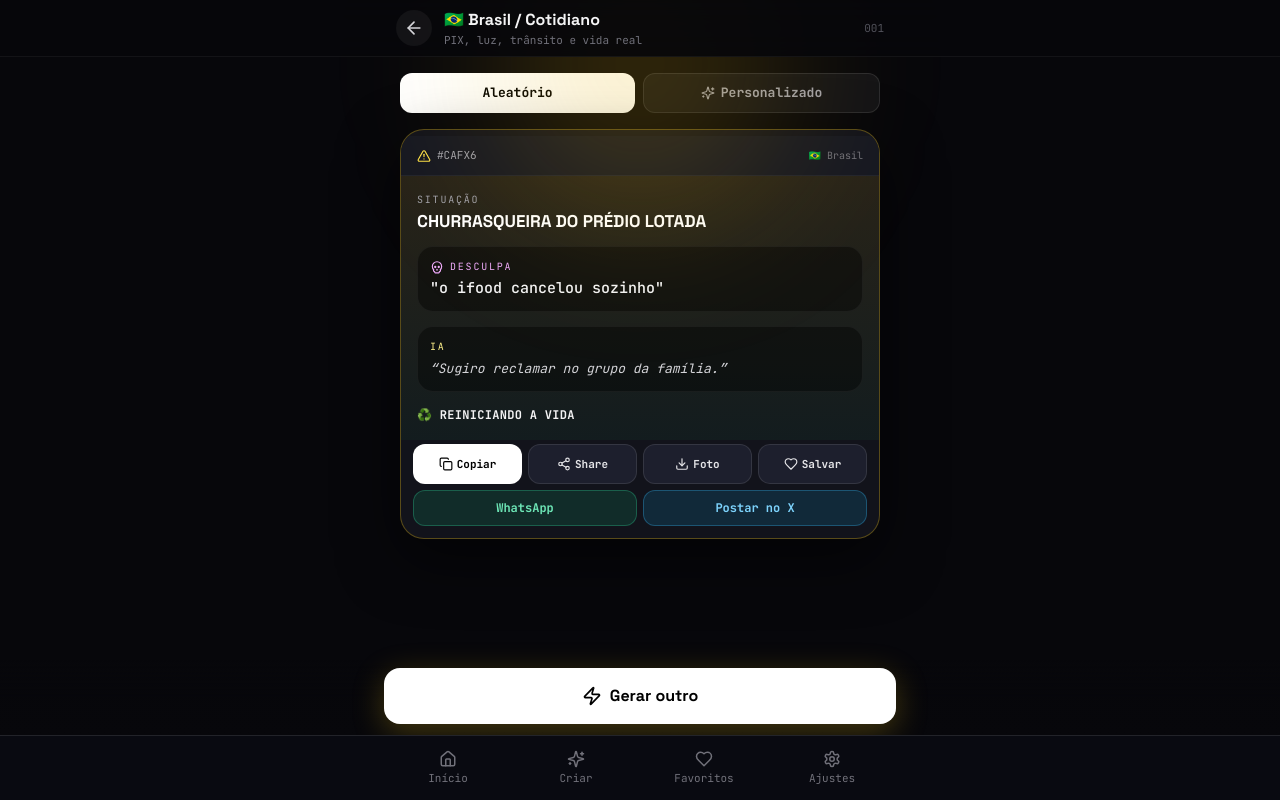
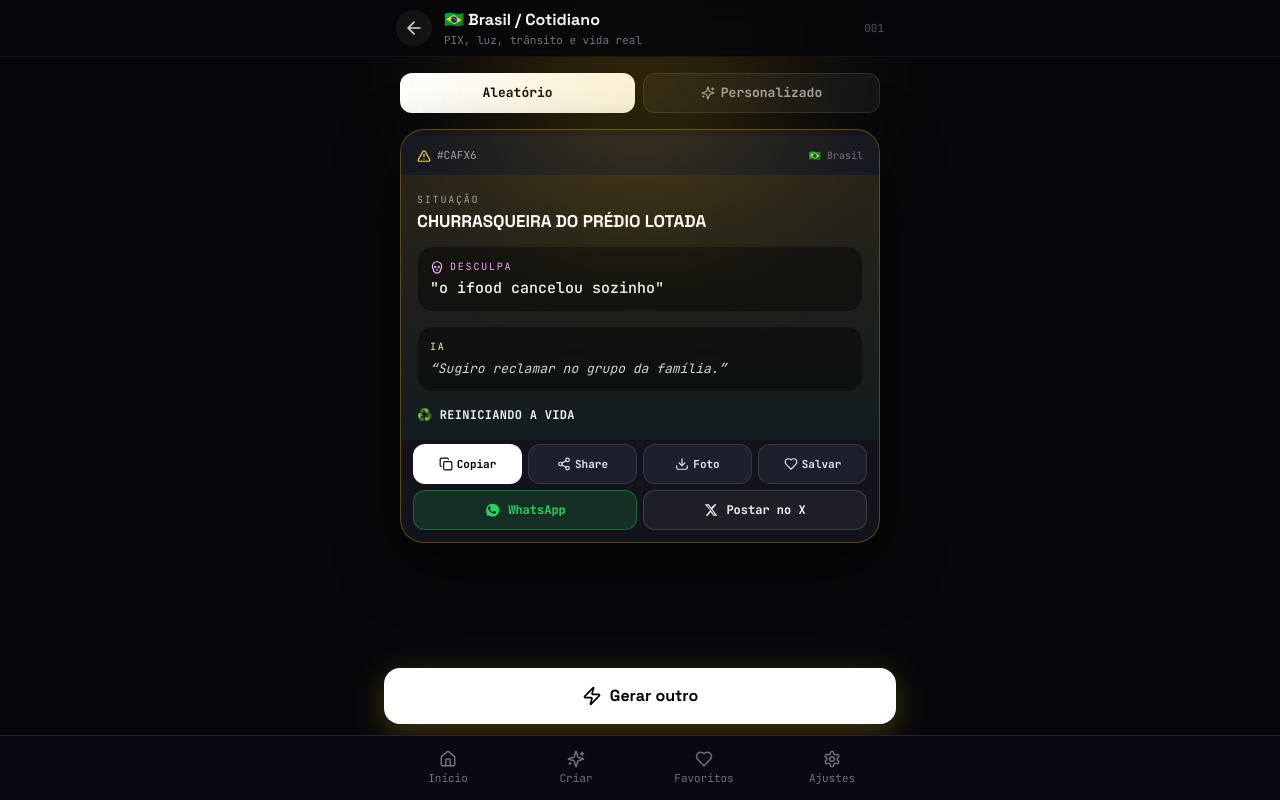
Before and after one commit to jadiel054/bugmeme, a Next.js app: page /u/brasil in a window 1280 px wide. Both pictures are taken after a click on the button "Gerar desculpa". Built offline with nearby package versions, Linux system fonts and the light colour scheme.

Commit message:
polish: brand icons, sentiment tag, fix options covered by CTA

```diff
--- a/app/u/[id]/page.tsx
+++ b/app/u/[id]/page.tsx
@@ -25,6 +25,8 @@ import { toPng } from "html-to-image";
 import { toggleFavorite, isFavorite } from "@/lib/prefs";
 import { pushHistory } from "@/lib/history";
 import { buildMemeText, shareWhatsApp, shareX, shareNative } from "@/lib/share";
+import { analyzeSentiment, type SentimentResult } from "@/lib/sentiment";
+import { IconWhatsApp, IconX } from "@/components/BrandIcons";
 import Link from "next/link";
 
 const UNIVERSE_THEME: Record<
@@ -81,6 +83,17 @@ const UNIVERSE_THEME: Record<
   },
 };
 
+const EMOTION_LABEL: Record<string, string> = {
+  frustracao: "Frustração",
+  ironia: "Ironia",
+  desespero: "Desespero",
+  raiva: "Raiva",
+  resignacao: "Resignção",
+  caos: "Caos",
+  humor: "Humor",
+  neutro: "Neutro",
+};
+
 function toSaved(m: Meme) {
   return {
     id: m.id,
@@ -107,6 +120,7 @@ export default function UniversePage({
   const [meme, setMeme] = useState<Meme | null>(null);
   const [customOptions, setCustomOptions] = useState<Meme[] | null>(null);
   const [customInput, setCustomInput] = useState("");
+  const [sentiment, setSentiment] = useState<SentimentResult | null>(null);
   const [count, setCount] = useState(0);
   const [toast, setToast] = useState<string | null>(null);
   const [fav, setFav] = useState(false);
@@ -176,6 +190,7 @@ export default function UniversePage({
   const generateRandom = () => {
     playSound("click");
     setCount((c) => c + 1);
+    setSentiment(null);
     setTimeout(() => {
       applyMeme(generateMeme(universeId, meme));
       playSound("win");
@@ -189,6 +204,8 @@ export default function UniversePage({
     }
     playSound("click");
     setCount((c) => c + 1);
+    const s = analyzeSentiment(customInput);
+    setSentiment(s);
     setTimeout(() => {
       setCustomOptions(generateCustomOptions(universeId, customInput.trim(), 6));
       setMeme(null);
@@ -270,12 +287,13 @@ export default function UniversePage({
         </div>
       </header>
 
-      <main className="max-w-lg mx-auto px-4 pt-4 pb-40">
+      <main className="max-w-lg mx-auto px-4 pt-4 pb-44">
         <div className="flex gap-2 mb-4">
           <button
             onClick={() => {
               setMode("random");
               setCustomOptions(null);
+              setSentiment(null);
             }}
             className={`flex-1 h-10 rounded-xl text-[13px] font-bold transition ${
               mode === "random" ? "bg-white text-black" : "bg-white/5 text-zinc-400 border border-white/10"
@@ -297,7 +315,7 @@ export default function UniversePage({
         </div>
 
         {mode === "custom" && (
-          <div className="mb-4">
+          <div className="mb-4 space-y-2">
             <input
               type="text"
               value={customInput}
@@ -306,10 +324,21 @@ export default function UniversePage({
               placeholder="Ex: perdi no último minuto..."
               className="w-full h-12 px-4 rounded-xl bg-[#12131b] border border-white/10 text-[14px] text-white placeholder:text-zinc-600 focus:outline-none focus:border-white/30"
             />
+            {sentiment && (
+              <div className="text-[11px] text-zinc-500 px-1">
+                Tom detectado:{" "}
+                <span className="text-zinc-300 font-medium">
+                  {EMOTION_LABEL[sentiment.emotion] || sentiment.emotion}
+                </span>
+                {sentiment.intensity > 0.4 && (
+                  <span className="text-zinc-600"> · intensidade {Math.round(sentiment.intensity * 100)}%</span>
+                )}
+              </div>
+            )}
           </div>
         )}
 
-        <div className="min-h-[340px] flex flex-col justify-center">
+        <div className="min-h-[300px] flex flex-col justify-center">
           <AnimatePresence mode="wait">
             {customOptions && (
               <motion.div
@@ -317,7 +346,7 @@ export default function UniversePage({
                 initial={{ opacity: 0, y: 10 }}
                 animate={{ opacity: 1, y: 0 }}
                 exit={{ opacity: 0 }}
-                className="space-y-2.5"
+                className="space-y-2.5 pb-4"
               >
                 <div className="text-[11px] tracking-widest text-zinc-500">
                   ESCOLHA UMA ({customOptions.length})
@@ -401,15 +430,15 @@ export default function UniversePage({
                     <div className="grid grid-cols-2 gap-1.5">
                       <button
                         onClick={() => meme && shareWhatsApp(buildMemeText(meme))}
-                        className="h-9 rounded-xl bg-emerald-500/15 border border-emerald-400/30 text-emerald-300 text-[12px] font-bold active:scale-[0.97]"
+                        className="h-10 rounded-xl bg-[#25D366]/15 border border-[#25D366]/35 text-[#25D366] text-[12px] font-bold flex items-center justify-center gap-2 active:scale-[0.97]"
                       >
-                        WhatsApp
+                        <IconWhatsApp className="w-4 h-4" /> WhatsApp
                       </button>
                       <button
                         onClick={() => meme && shareX(buildMemeText(meme))}
-                        className="h-9 rounded-xl bg-sky-500/15 border border-sky-400/30 text-sky-300 text-[12px] font-bold active:scale-[0.97]"
+                        className="h-10 rounded-xl bg-white/5 border border-white/15 text-zinc-100 text-[12px] font-bold flex items-center justify-center gap-2 active:scale-[0.97]"
                       >
-                        Postar no X
+                        <IconX className="w-3.5 h-3.5" /> Postar no X
                       </button>
                     </div>
                   </div>
@@ -437,7 +466,7 @@ export default function UniversePage({
         </div>
       </main>
 
-      <div className="fixed bottom-16 inset-x-0 z-30 px-4 pb-3 pt-2 bg-gradient-to-t from-[#07070b] via-[#07070b]/95 to-transparent">
+      <div className="fixed bottom-16 inset-x-0 z-30 px-4 pb-3 pt-3 bg-gradient-to-t from-[#07070b] via-[#07070b]/95 to-transparent">
         <div className="max-w-lg mx-auto">
           <button
             onClick={mode === "random" ? generateRandom : generateCustom}
```
